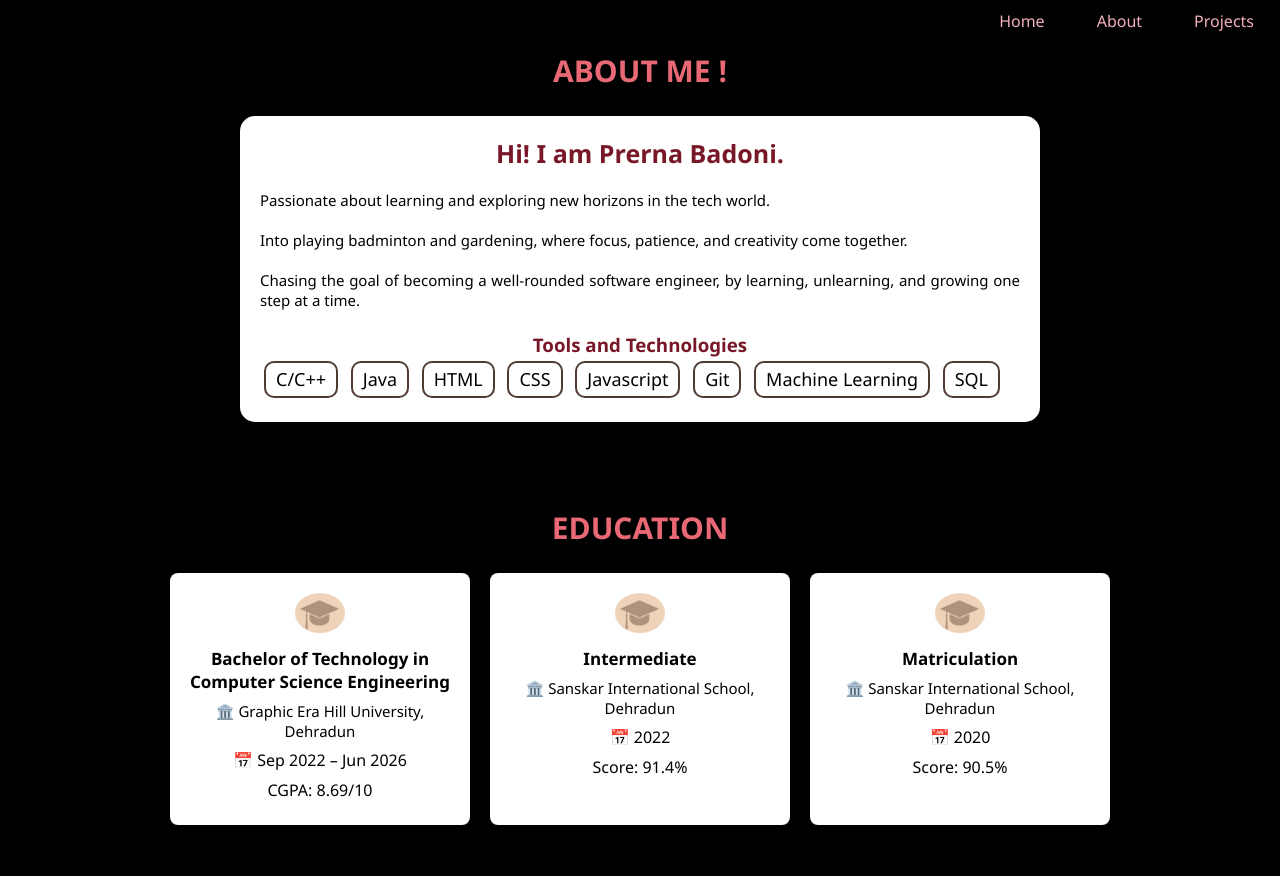
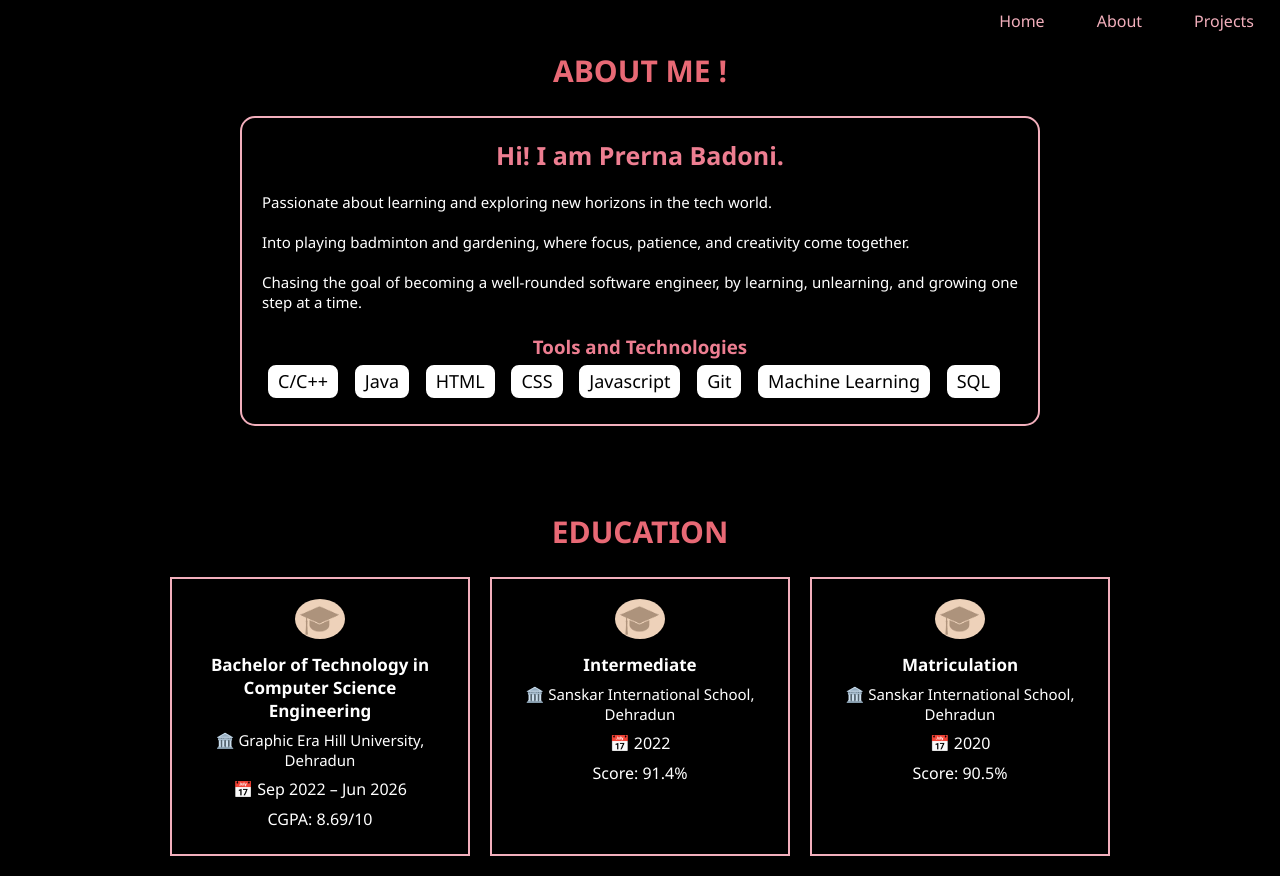
Before and after one commit to prernabadoni-13/portfolio, a plain HTML site: page about.html in a window 1280 px wide. Before the commit the page ends 825 px from the top, so only its background shows below. Drawn offline with Linux system fonts and the light colour scheme.

Commit message:
changed layout

```diff
--- a/about.html
+++ b/about.html
@@ -25,12 +25,12 @@
         <h2 style="text-align: center; margin-bottom: 25px;font-size: 30px;">ABOUT ME !</h2>
 
         <div class="box">
-          <h3 style="text-align: center; margin-top: 0;color: #781727; ;font-size: 25px;">Hi! I am Prerna Badoni.</h3>
-          <p style="text-align: justify; font-size: 15px;color:black">
+          <h3 style="text-align: center; margin-top: 0;color: #ed7e91; ;font-size: 25px;">Hi! I am Prerna Badoni.</h3>
+          <p style="text-align: justify; font-size: 15px;color:white">
             <br>Passionate about learning and exploring new horizons in the tech world.<br><br>
             Into playing badminton and gardening, where focus, patience, and creativity come together. <br><br>Chasing the goal of becoming a well-rounded software engineer,
             by learning, unlearning, and growing one step at a time.      </p><br>
-          <h3 style="color: #781727; ">Tools and Technologies</h3>
+          <h3 style="color: #ed7e91; ">Tools and Technologies</h3>
           <p style="color:black"> <span>C/C++ </span>  <span>Java</span>  <span>HTML</span>  <span> CSS </span>  <span>Javascript </span>  <span>Git</span>  <span>Machine Learning </span> <span>SQL</span>
           </p>
         </div>
@@ -42,33 +42,35 @@
         <div class="edu-container">
 
           <!-- B.Tech -->
-          <div class="edu-box">
+          <div class="edu-box" style="border-radius: 2px solid #f2afbc;">
             <img src="assets/hat.png" alt="Graduation cap">
-            <p class="title">Bachelor of Technology in Computer Science Engineering</p>
-            <p class="sub">🏛️ Graphic Era Hill University, Dehradun</p>
-            <p>📅 Sep 2022 – Jun 2026</p>
-            <p>CGPA: 8.69/10</p>
+            <p class="title" style="color:white">Bachelor of Technology in Computer Science Engineering</p>
+            <p class="sub" style="color:white">🏛️ Graphic Era Hill University, Dehradun</p>
+            <p style="color:white">📅 Sep 2022 – Jun 2026</p>
+            <p style="color:white">CGPA: 8.69/10</p>
           </div>
 
           <!-- Intermediate -->
           <div class="edu-box">
             <img src="assets/hat.png" alt="Graduation cap">
-            <p class="title">Intermediate</p>
-            <p class="sub">🏛️ Sanskar International School, Dehradun</p>
-            <p>📅 2022</p>
-            <p>Score: 91.4%</p>
+            <p class="title" style="color:white">Intermediate</p>
+            <p class="sub" style="color:white">🏛️ Sanskar International School, Dehradun</p>
+            <p style="color:white">📅 2022</p>
+            <p style="color:white">Score: 91.4%</p>
           </div>
 
           <!-- Matriculation -->
           <div class="edu-box">
             <img src="assets/hat.png" alt="Graduation cap">
-            <p class="title">Matriculation</p>
-            <p class="sub">🏛️ Sanskar International School, Dehradun</p>
-            <p>📅 2020</p>
-            <p>Score: 90.5%</p>
+            <p class="title" style="color:white">Matriculation</p>
+            <p class="sub" style="color:white">🏛️ Sanskar International School, Dehradun</p>
+            <p style="color:white">📅 2020</p>
+            <p style="color:white">Score: 90.5%</p>
           </div>
 
         </div>
       </section>
+      <footer style="height: 20px;">
+      </footer>
 </body>
 </html>
--- a/style.css
+++ b/style.css
@@ -99,7 +99,7 @@ section {
 span {
   display: inline-block;
   background-color: white;
-  border: 2px solid #4F3B31;
+  border: 2px solid;
   padding: 5px 10px;
   margin: 4px;
   border-radius: 10px;
@@ -108,10 +108,10 @@ span {
 }
 
 .box {
-  background-color: #fff;
+  background-color:black;
   border-radius: 15px;
   padding: 20px;
-
+  border: 2px solid #f2afbc;
   max-width: 800px;
   box-sizing: border-box;
 
@@ -168,7 +168,7 @@ img {
   transition: transform 0.3s ease;
 }
 
-a:hover img {
+.p:hover img {
   transform: scale(1.2);
 }
 
@@ -308,10 +308,10 @@ nav {
 .edu-box {
   flex: 1 1 250px;             /* grow/shrink, base width 250px */
   max-width: 300px;
-  background: #fff;
+  background: black;
   padding: 20px;
-  border-radius: 8px;
-  box-shadow: 0 4px 10px rgba(0, 0, 0, 0.1); /* box‑shadow */
+  border: 2px solid #f2afbc;
+  box-shadow: 0 4px 10px #f2afbc(0, 0, 0, 0.1); /* box‑shadow */
   display: flex;
   flex-direction: column;
   align-items: center;
@@ -362,9 +362,10 @@ nav {
   flex: 1 1 280px;         /* grow/shrink, base width 280px */
   max-width: 500px;
   height: 550px;
-  background: #fff;
+  background: black;
   padding: 20px;
   border-radius: 8px;
+  border: 2px solid #f2afbc;
   box-shadow: 0 4px 10px rgba(0, 0, 0, 0.1);
   display: flex;
   flex-direction: column;
@@ -388,7 +389,7 @@ nav {
 
 .project-box .tech {
   font-size: 16px;
-  color: #555;
+  color: rgb(192, 207, 220);
 }
 .github-link {
   display: inline-flex;
@@ -413,9 +414,6 @@ nav {
 {
   margin-top: 15px;
 }
-
-
-
 .github-link:hover {
   background-color: #f2afbc;
   color: black; /* Optional hover effect */
```
Also changed, not shown: index.html (+7 -5 lines), projects.html (+15 -9 lines).
